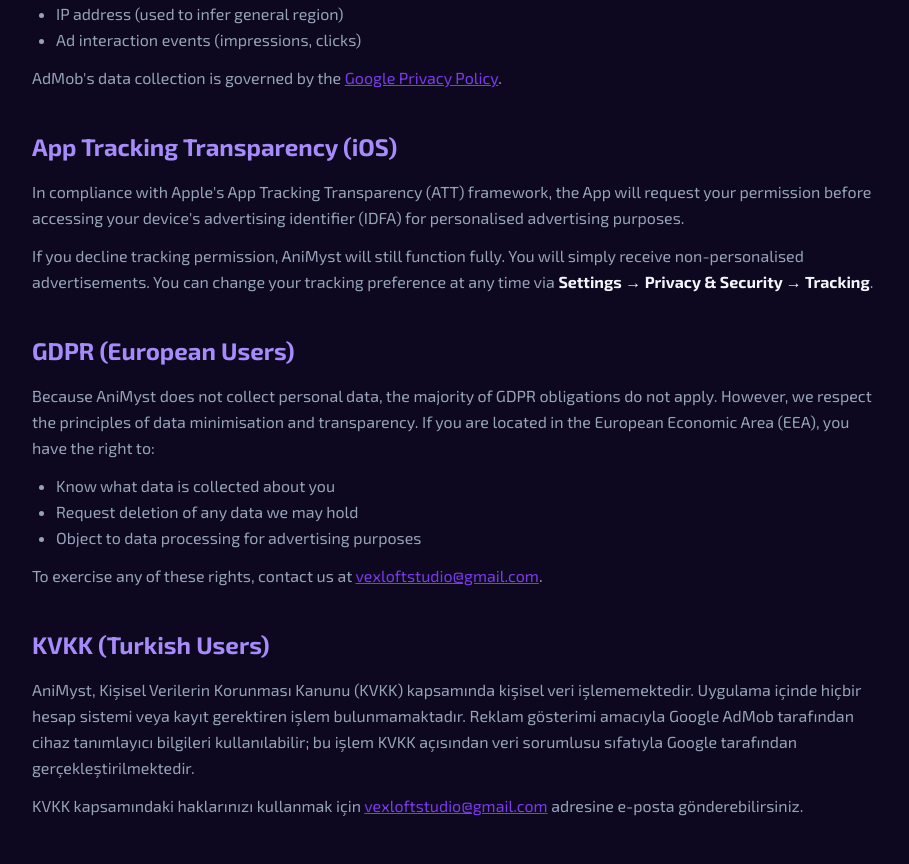
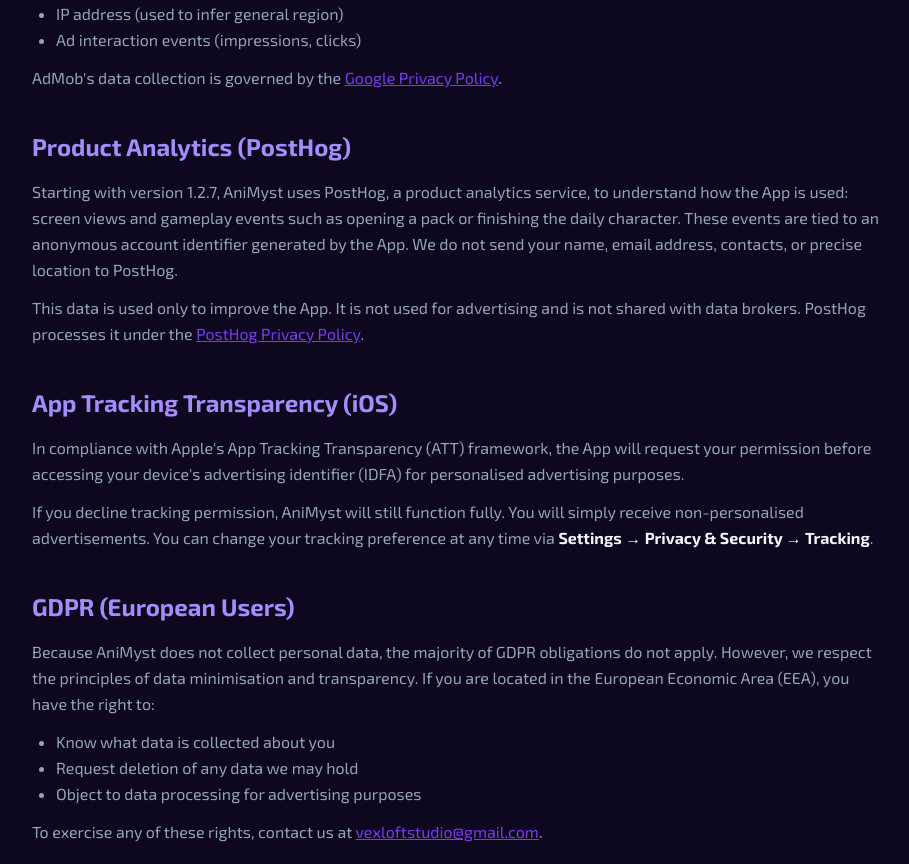
Before and after one commit to berkeakgnnn/aniguess-landing, a Next.js app: page /privacy in a window 1280 px wide. Shown: the part 1342-2206 px from the top of the page, without its empty margins (184-1093 px from the left). Built offline with nearby package versions, Linux system fonts and the light colour scheme.

Commit message:
chore: gizlilik politikasına PostHog ürün analitiği bölümü (EN + KVKK)

```diff
--- a/src/app/privacy/page.tsx
+++ b/src/app/privacy/page.tsx
@@ -161,6 +161,31 @@
             </p>
           </PolicySection>
 
+          <PolicySection title="Product Analytics (PostHog)">
+            <p>
+              Starting with version 1.2.7, AniMyst uses PostHog, a product analytics
+              service, to understand how the App is used: screen views and gameplay
+              events such as opening a pack or finishing the daily character. These
+              events are tied to an anonymous account identifier generated by the App.
+              We do not send your name, email address, contacts, or precise location
+              to PostHog.
+            </p>
+            <p>
+              This data is used only to improve the App. It is not used for advertising
+              and is not shared with data brokers. PostHog processes it under the{" "}
+              <a
+                href="https://posthog.com/privacy"
+                target="_blank"
+                rel="noopener noreferrer"
+                className="underline transition-colors hover:text-[#a78bfa]"
+                style={{ color: "#7c3aed" }}
+              >
+                PostHog Privacy Policy
+              </a>
+              .
+            </p>
+          </PolicySection>
+
           <PolicySection title="App Tracking Transparency (iOS)">
             <p>
               In compliance with Apple&apos;s App Tracking Transparency (ATT) framework,
@@ -210,6 +235,10 @@
               gerektiren işlem bulunmamaktadır. Reklam gösterimi amacıyla Google AdMob
               tarafından cihaz tanımlayıcı bilgileri kullanılabilir; bu işlem KVKK
               açısından veri sorumlusu sıfatıyla Google tarafından gerçekleştirilmektedir.
+              Sürüm 1.2.7 itibarıyla uygulama kullanımına ilişkin anonim ürün analitiği
+              (ekran görüntülemeleri ve oyun içi olaylar) PostHog aracılığıyla
+              işlenmektedir; bu veriler ad, e-posta veya iletişim bilgisi içermez ve
+              reklam amacıyla kullanılmaz.
             </p>
             <p>
               KVKK kapsamındaki haklarınızı kullanmak için{" "}
```
